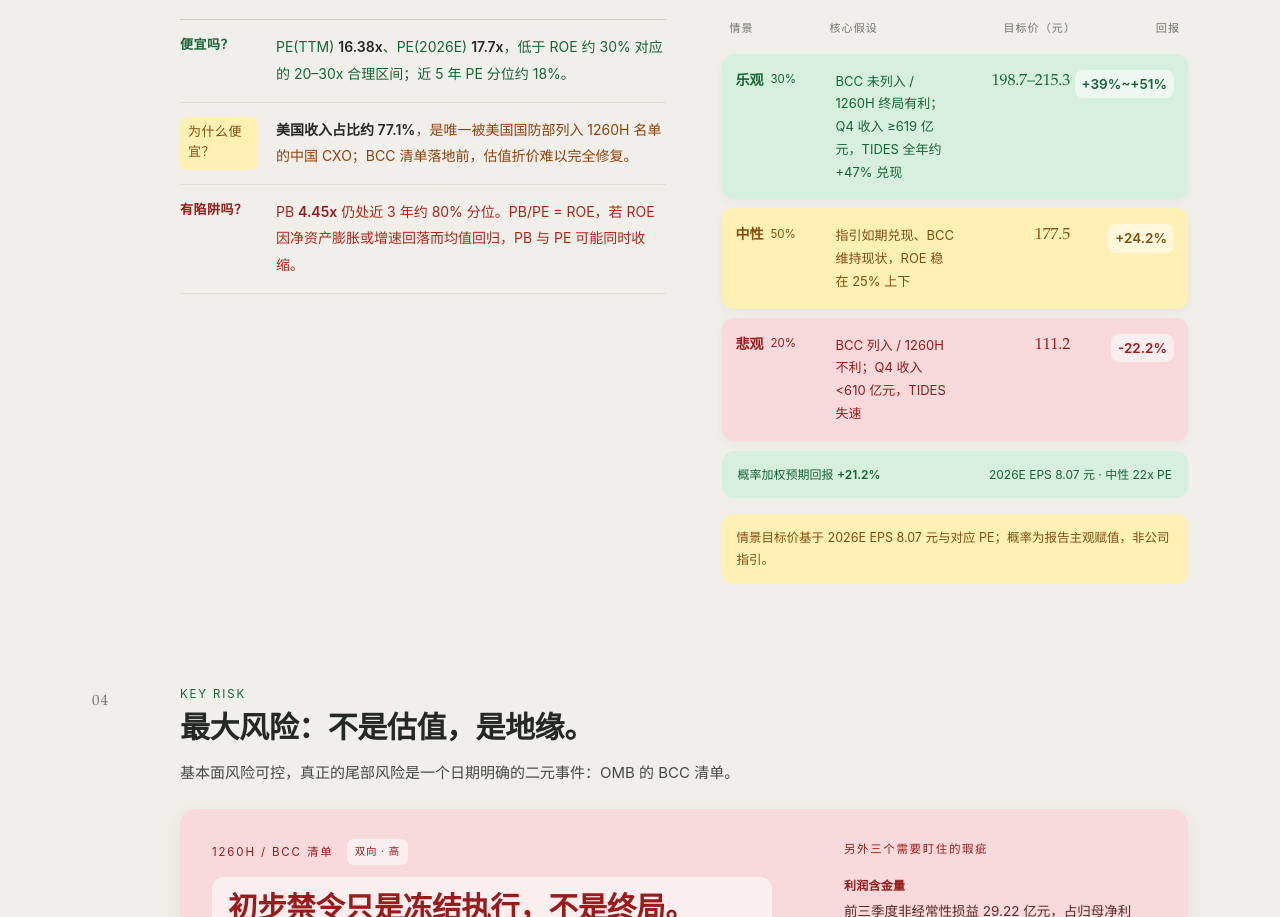
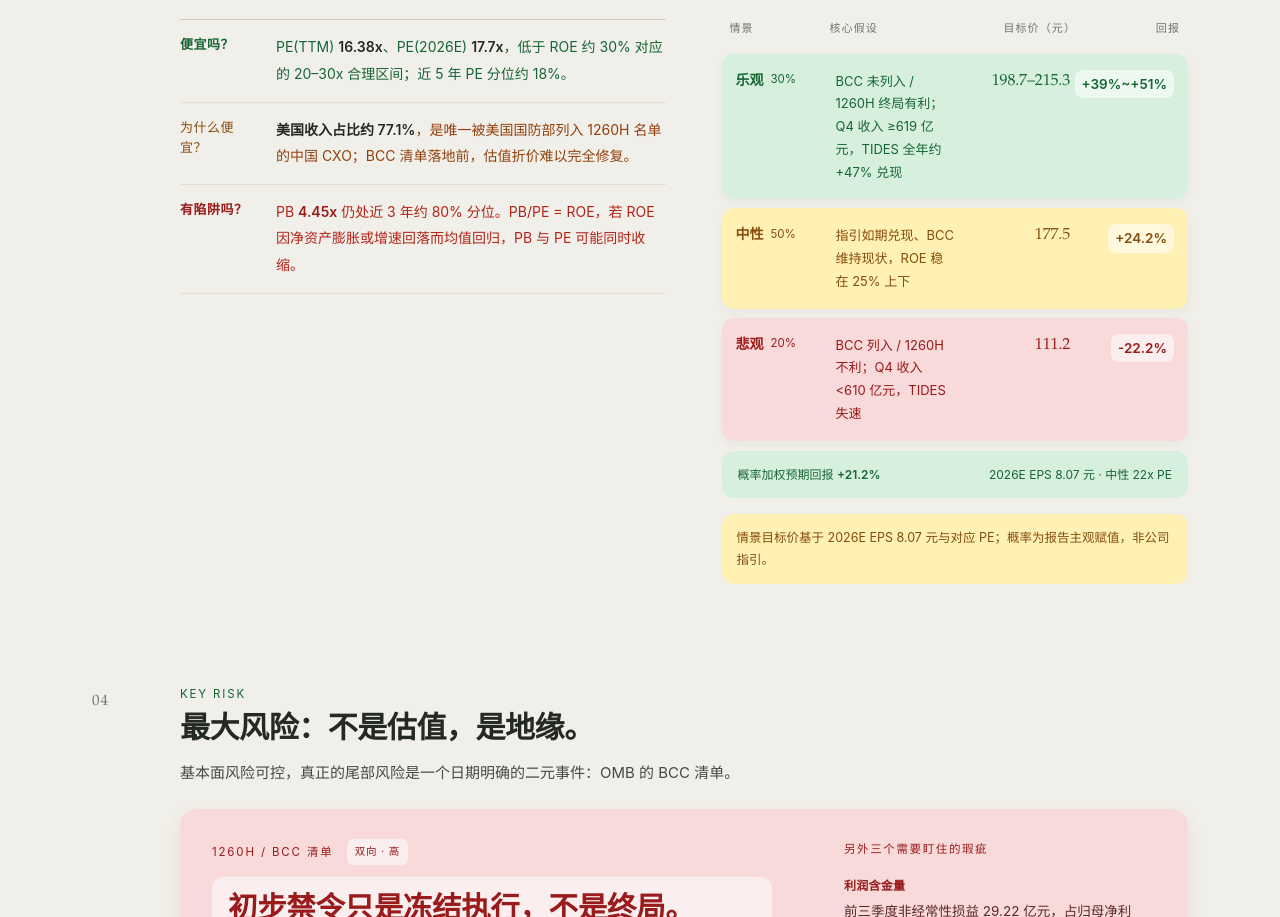
Before and after one commit to YannickZammberdi/zammberdi_stock_selection, a plain HTML site: page docs/preview/药明康德_603259_研究首页_v8.html in a window 1280 px wide. Shown: the part 2284-3201 px from the top of the page. Drawn offline with Linux system fonts and the light colour scheme.

Commit message:
style: unify valuation Q&A rows across V8 homepages

```diff
--- a/docs/preview/research-dashboard-v8.css
+++ b/docs/preview/research-dashboard-v8.css
@@ -955,7 +955,7 @@
   .evidence-label{color:#70756D}
   #valuation-detail .qa-item:first-child,#valuation-detail .qa-item:nth-child(2),#valuation-detail .qa-item:nth-child(3){background:transparent;border:0;border-bottom:1px solid #E3DED4;padding:14px 0}
   #valuation-detail .qa-item:first-child .qa-q{color:#166534}
-  #valuation-detail .qa-item:nth-child(2) .qa-q{background:#FFF0B3;color:#854D0E;border-radius:7px;padding:4px 8px}
+  #valuation-detail .qa-item:nth-child(2) .qa-q{background:transparent;color:#854D0E;border-radius:0;padding:0}
   #valuation-detail .qa-item:nth-child(3) .qa-q{color:#991B1B}
   .scenario-list{border:0;display:grid;gap:9px}
   .scenario-head{border:0;color:#70756D;padding:0 8px 6px}
--- a/docs/preview/药明康德_603259_研究首页_v8.html
+++ b/docs/preview/药明康德_603259_研究首页_v8.html
@@ -963,7 +963,7 @@
   .evidence-label{color:#70756D}
   #valuation-detail .qa-item:first-child,#valuation-detail .qa-item:nth-child(2),#valuation-detail .qa-item:nth-child(3){background:transparent;border:0;border-bottom:1px solid #E3DED4;padding:14px 0}
   #valuation-detail .qa-item:first-child .qa-q{color:#166534}
-  #valuation-detail .qa-item:nth-child(2) .qa-q{background:#FFF0B3;color:#854D0E;border-radius:7px;padding:4px 8px}
+  #valuation-detail .qa-item:nth-child(2) .qa-q{background:transparent;color:#854D0E;border-radius:0;padding:0}
   #valuation-detail .qa-item:nth-child(3) .qa-q{color:#991B1B}
   .scenario-list{border:0;display:grid;gap:9px}
   .scenario-head{border:0;color:#70756D;padding:0 8px 6px}
```
Also changed, not shown: 1 other file.
